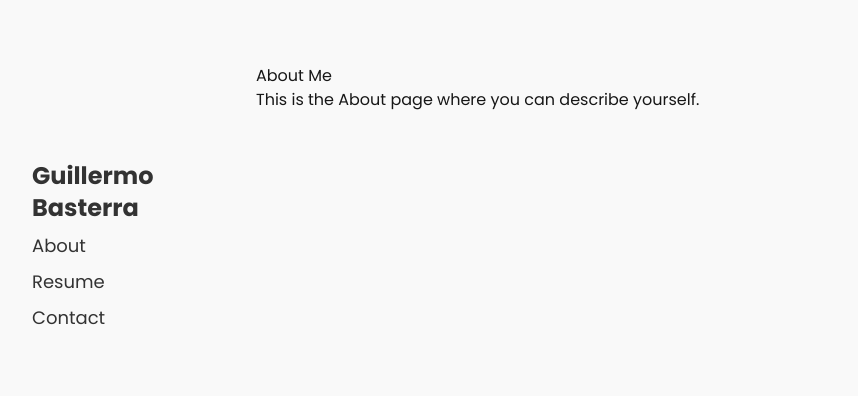
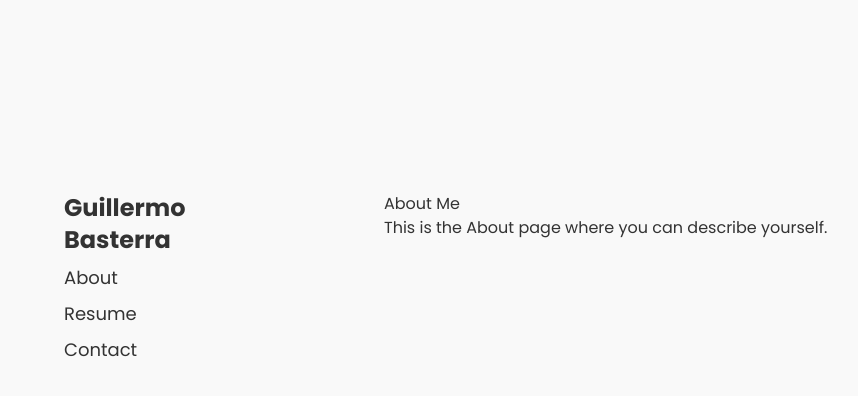
Before and after one commit to guillebasterra/website, a Next.js app: page /about in a window 1280 px wide. Shown: the top 396 px of the page, without its empty margins (128-986 px from the left). Built offline with nearby package versions, Linux system fonts and the light colour scheme.

Commit message:
global padding

```diff
--- a/src/app/about/page.tsx
+++ b/src/app/about/page.tsx
@@ -1,6 +1,6 @@
 export default function About() {
     return (
-      <main style={{ padding: '2rem' }}>
+      <main>
         <h1>About Me</h1>
         <p>This is the About page where you can describe yourself.</p>
       </main>
--- a/src/app/contact/page.tsx
+++ b/src/app/contact/page.tsx
@@ -1,6 +1,6 @@
 export default function Contact() {
     return (
-      <main style={{ padding: '2rem' }}>
+      <main>
         <h1>Contact</h1>
         <p>Reach out through email or social media!</p>
       </main>
--- a/src/app/globals.css
+++ b/src/app/globals.css
@@ -21,4 +21,5 @@ body {
   color: var(--foreground);
   background: var(--background);
   font-family: 'Poppins', Arial, sans-serif;
+  @apply font-sans text-gray-900 bg-gray-100 p-8;
 }
--- a/src/app/layout.tsx
+++ b/src/app/layout.tsx
@@ -13,9 +13,9 @@ export const metadata = {
 export default function RootLayout({ children }: { children: React.ReactNode }) {
   return (
     <html lang="en">
-      <body className="flex bg-gray-100">
+      <body className="flex bg-gray-100 ">
         <Menu />
-        <main className="flex-grow p-8">{children}</main>
+        <main className="flex-grow p-8" style={{ padding: '10rem' }}>{children}</main>
       </body>
     </html>
   );
--- a/src/app/page.tsx
+++ b/src/app/page.tsx
@@ -2,7 +2,7 @@ import Image from "next/image";
 
 export default function Home() {
   return (
-    <main style={{ padding: '10rem' }}>
+    <main>
       <h1>Welcome to My Personal Website!</h1>
       <p>Let’s build something amazing 🚀</p>
     </main>
--- a/src/app/resume/page.tsx
+++ b/src/app/resume/page.tsx
@@ -1,6 +1,6 @@
 export default function Resume() {
     return (
-      <main style={{ padding: '2rem' }}>
+      <main>
         <h1>Resume</h1>
         <p>Comp sci major</p>
       </main>
```
